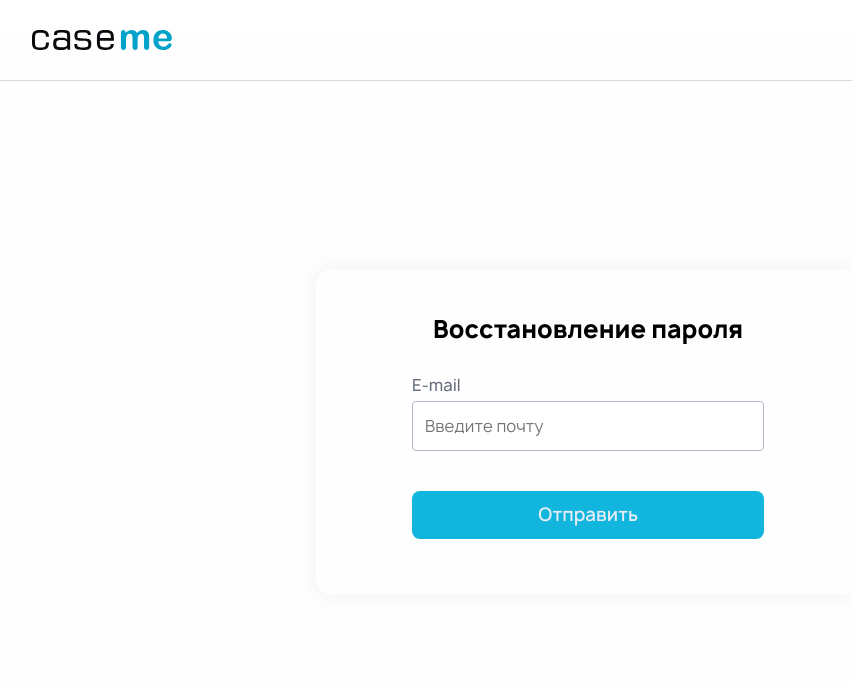
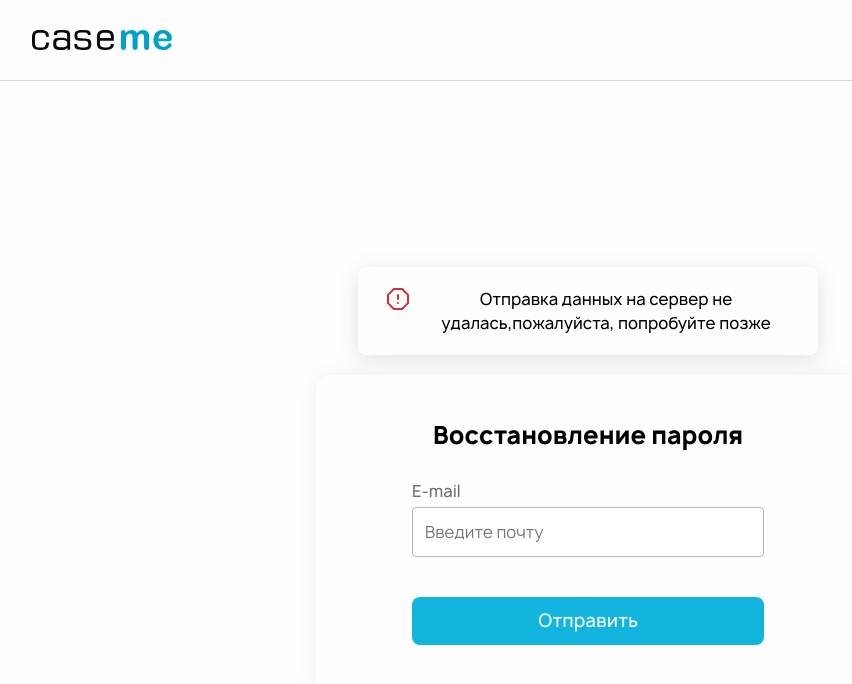
Before and after one commit to VadimVolkovsky/case_me, a React (Create React App) app in the folder frontend/case_me/: page /emailform in a window 1280 px wide. Shown: the top 684 px of the page, without its empty margins (52-904 px from the left). Built offline with nearby package versions, Linux system fonts and the light colour scheme.

Commit message:
fix: пробный вариант с серверной ошибкой

```diff
--- /dev/null
+++ b/frontend/case_me/src/components/ErrorNotification/ErrorNotification.css
@@ -0,0 +1,31 @@
+.notification{
+  max-width: 404px;
+  min-width: 230px;
+  padding: 20px 28px;
+  margin: 0 auto;
+  margin-top: 8px;
+  margin-bottom: 20px;
+  border-radius: 8px;
+  box-shadow:  0px 4px 20px rgba(102, 109, 122, 0.2);
+  display: flex;
+  background-color: #fefefe;
+  /* position: absolute;
+  top: calc(188px - 20px);
+  z-index: 2; */
+
+}
+
+.notification__image{
+  width: 24px;
+  height: 24px;
+  padding: 0 12px 0 0;
+  margin: 0;
+}
+
+.notification__text{
+  padding: 0;
+  margin: 0;
+  font-size: 16px;
+  line-height: 24px;
+  font-weight: 500;
+}
--- /dev/null
+++ b/frontend/case_me/src/components/ErrorNotification/ErrorNotification.js
@@ -0,0 +1,21 @@
+import React from "react";
+import alert from "../../img/alert-octagon.svg";
+import "./ErrorNotification.css";
+
+function ErrorNotification() {
+
+  // Захардкоженные ошибки пока нет API ответов
+ const message500 = 'Отправка данных на сервер не удалась,пожалуйста, попробуйте позже'
+ const message409 = 'Неверный пароль'
+
+
+  return (
+    <div className="notification">
+      <img className="notification__image" src={alert} alt="Ошибка сервера" />
+      <p className="notification__text">{message500}</p>
+      {/* <p className="">{err.message}</p> */}
+    </div>
+  );
+}
+
+export default ErrorNotification;
--- a/frontend/case_me/src/components/FormEmailRequest/FormEmailRequest.js
+++ b/frontend/case_me/src/components/FormEmailRequest/FormEmailRequest.js
@@ -2,6 +2,7 @@ import React, { useState } from "react";
 import { useNavigate } from "react-router-dom";
 import "./FormEmailRequest.css";
 import FormRequest from "../FormRequest/FormRequest";
+// import ErrorNotification from "../ErrorNotification/ErrorNotification";
 
 function FormEmailRequest() {
   //Переменные состояния
@@ -62,6 +63,7 @@ function FormEmailRequest() {
   }
 
   return (
+
     <FormRequest
       name="email"
       title="Восстановление пароля"
--- a/frontend/case_me/src/components/FormRequest/FormRequest.css
+++ b/frontend/case_me/src/components/FormRequest/FormRequest.css
@@ -1,15 +1,25 @@
 .form {
+  width: 100%;
+  height: 100%;
   margin: 0 auto;
   color: #000;
   background-color: #fefefe;
+  display: flex;
+  justify-content: center;
+  align-items: center;
+  position: absolute;
+  flex-direction: column;
+  top: 80px;
 }
 
 .form_type_email {
-  padding: 188px 0 188px 0;
+   /* top: 56px; */
+  /* bottom: 188px; */
 }
 
 .form_type_password {
-  padding: 136px 0 136px 0;
+  /* top: 80px; */
+  /* bottom: 136px; */
 }
 
 .form__content {
@@ -21,6 +31,7 @@
   align-items: center;
   box-shadow: 0 0 20px rgba(173, 185, 197, 0.2);
   border-radius: 16px;
+  position: relative;
 }
 
 .form__title {
@@ -63,28 +74,37 @@
 
 @media (max-width: 1024px) {
   .form_type_email {
-    padding: 182px 0 182px 0;
+    /* top: 182px; */
+    /* bottom: 182px; */
   }
   .form_type_password {
-    padding: 130px 0 130px 0;
+    /* top: 130px; */
+    /* bottom: 130px; */
   }
 }
 
 @media (max-width: 768px) {
   .form_type_email {
-    padding: 310px 0 310px 0;
+    /* top: 310px; */
+    /* bottom: 310px; */
   }
   .form_type_password {
-    padding: 258px 0 258px 0;
+    /* top: 258px;
+    bottom: 258px; */
   }
 }
 
 @media (max-width: 600px) {
+  .form {
+    top: 72px;
+  }
   .form_type_email {
-    padding: 208px 0 208px 0;
+    /* top: 208px; */
+    /* bottom: 208px; */
   }
   .form_type_password {
-    padding: 156px 0 156px 0;
+    /* top: 156px; */
+    /* bottom: 156px; */
   }
   .form__content {
     width: 328px;
--- a/frontend/case_me/src/components/FormRequest/FormRequest.js
+++ b/frontend/case_me/src/components/FormRequest/FormRequest.js
@@ -1,12 +1,16 @@
 import React from "react";
-import "./FormRequest.css"
+import "./FormRequest.css";
+import ErrorNotification from "../ErrorNotification/ErrorNotification";
 
 function FormRequest(props) {
 
 const {name, title, textSubmit, children, formValid, onSubmit} = props
 
   return (
+    <>
+
     <div className={`form form_type_${name}`}>
+    <ErrorNotification />
       <form className="form__content" onSubmit={onSubmit} noValidate>
       <h2 className="form__title">{title}</h2>
      {children}
@@ -14,6 +18,7 @@ const {name, title, textSubmit, children, formValid, onSubmit} = props
       </form>
 
     </div>
+    </>
   );
 }
 
--- a/frontend/case_me/src/components/Header/Header.css
+++ b/frontend/case_me/src/components/Header/Header.css
@@ -3,6 +3,9 @@
   width: 100%;
   border-bottom: 1px solid #D2D9E0;
   text-align: start;
+  z-index: 100;
+  position: sticky;
+  top: 0
 }
 
 .header_nav {
--- a/frontend/case_me/src/components/Login/Login.css
+++ b/frontend/case_me/src/components/Login/Login.css
@@ -13,7 +13,11 @@
   box-sizing: border-box;
   display: flex;
   flex-direction: column;
-  margin: 50px auto 0;
+  margin: 40px auto 0;
+  position: absolute;
+  top: 50%;
+  left: 50%;
+  transform: translate(-50%, -50%);
 }
 
 .authorize__title-links {
@@ -41,7 +45,7 @@
   font-weight: 800;
   font-size: 24px;
   line-height: 1;
-  color: #090A0D;
+  color: #090a0d;
 }
 
 .form-authorize {
@@ -103,7 +107,7 @@
 }
 
 .form-authorize__input_type_error {
-  border: 1.5px solid #C93434;
+  border: 1.5px solid #c93434;
 }
 
 .form-authorize__input-error {
@@ -124,13 +128,13 @@
   font-weight: 600;
   font-size: 18px;
   line-height: 1.3;
-  color: #E6EDF4;
+  color: #e6edf4;
   padding: 12px 149px;
 }
 
 .form-authorize__enter-btn_active {
-  background-color: #00A2C9;
-  color: #FEFEFE;
+  background-color: #00a2c9;
+  color: #fefefe;
   cursor: pointer;
 }
 
@@ -139,34 +143,34 @@
   transition: 0.4s linear 0.1s;
 }
 .form-authorize__enter-btn_active:focus {
-  background-color: #0094B8;
+  background-color: #0094b8;
   box-shadow: inset 0px 4px 4px rgba(0, 0, 0, 0.2);
 }
 
 .form-authorize__enter-btn_disabled {
-  background-color: #11B5DD;
+  background-color: #11b5dd;
 }
 
 .authorize__link {
-  color: #090A0D;
+  color: #090a0d;
   font-weight: 500;
   font-size: 16px;
   line-height: 1.5;
   align-self: center;
   margin: 44px 0 64px;
   text-decoration: none;
-  border-bottom: 1px solid #090A0D;
+  border-bottom: 1px solid #090a0d;
 }
 
 .authorize__link:hover {
-  color: #00A2C9;
-  border-bottom: 1px solid #00A2C9;
+  color: #00a2c9;
+  border-bottom: 1px solid #00a2c9;
   transition: 0.4s linear 0.1s;
 }
 
 .authorize__link:focus {
-  color: #0094B8;
-  border-bottom: 1px solid #0094B8;
+  color: #0094b8;
+  border-bottom: 1px solid #0094b8;
 }
 
 @media screen and (max-width: 1023px) {
@@ -216,7 +220,7 @@
 
 @media screen and (max-width: 345px) {
   .authorize {
-    max-width: 300px;
+    max-width: 304px;
   }
   .authorize__title-links {
     width: 90%;
--- a/frontend/case_me/src/components/Register/Register.js
+++ b/frontend/case_me/src/components/Register/Register.js
@@ -1,5 +1,6 @@
 import React from "react";
 import Checkbox from '../Checkbox/Checkbox';
+import PopupTooltip from "../PopupTooltip/PopupTooltip";
 import { NavLink, Link } from "react-router-dom";
 import { useState, useEffect } from "react";
 import './Register.css';
@@ -33,6 +34,9 @@ function Register() {
   const [nicknameFocused, setNicknameFocused] = useState(false);
   const [emailFocused, setEmailFocused] = useState(false);
   const [passwordFocused, setPasswordFocused] = useState(false);
+
+  // переменные для попапа успешной регистрации
+  const [showPopup, setShowPopup] = useState(false);
 
   // общая функция для валидации инпутов и чекбокса формы
   useEffect(() => {
@@ -123,9 +127,17 @@ function Register() {
     }
   }
 
+  // Функция для обработки отправки формы
+  const handleSubmit = (e) => {
+    e.preventDefault();
+    if (formValid && isChecked) {
+      setShowPopup(true);
+    }
+  };
+
   return (
     <div>
-      <main className="content">
+      <main className="content-registration">
         <div className="registration">
           <section className="registration__info">
             <nav>
@@ -135,7 +147,7 @@ function Register() {
               </ul>
             </nav>
 
-            <form action="/" noValidate>
+            <form onSubmit={handleSubmit} noValidate>
               <div className="registration__input-container">
                 <label className="registration__form-label" htmlFor="nickname">Никнейм</label>
                 <input
@@ -199,13 +211,12 @@ function Register() {
                 {checkboxError && <p>{checkboxError}</p>}
               </div>
 
-              <Link to="/info">
                 <button
                   type="submit"
                   className={`registration__submit-button ${formValid && isChecked ? "registration__submit-button_active" : "registration__submit-button_disabled"}`}
                   disabled={!formValid || !isChecked}>Зарегистрироваться</button>
-              </Link>
             </form>
+            {showPopup && (<PopupTooltip isOpen={true} onClose={() => setShowPopup(false)}/>)}
           </section>
         </div>
 
--- a/frontend/case_me/src/index.css
+++ b/frontend/case_me/src/index.css
@@ -17,7 +17,9 @@ code {
 
 .page {
   width: 100%;
+  height: 100%;
   background-color: #fff;
+  background-color: #FEFEFE;
   min-width: 320px;
   max-width: 1440px;
   padding: 0;
@@ -31,4 +33,5 @@ code {
   -ms-text-size-adjust: 100%;
   text-rendering: optimizeLegibility;
   -moz-text-size-adjust: 100%;
+
 }
```
Also changed, not shown: frontend/case_me/src/img/alert-octagon.svg (added).
